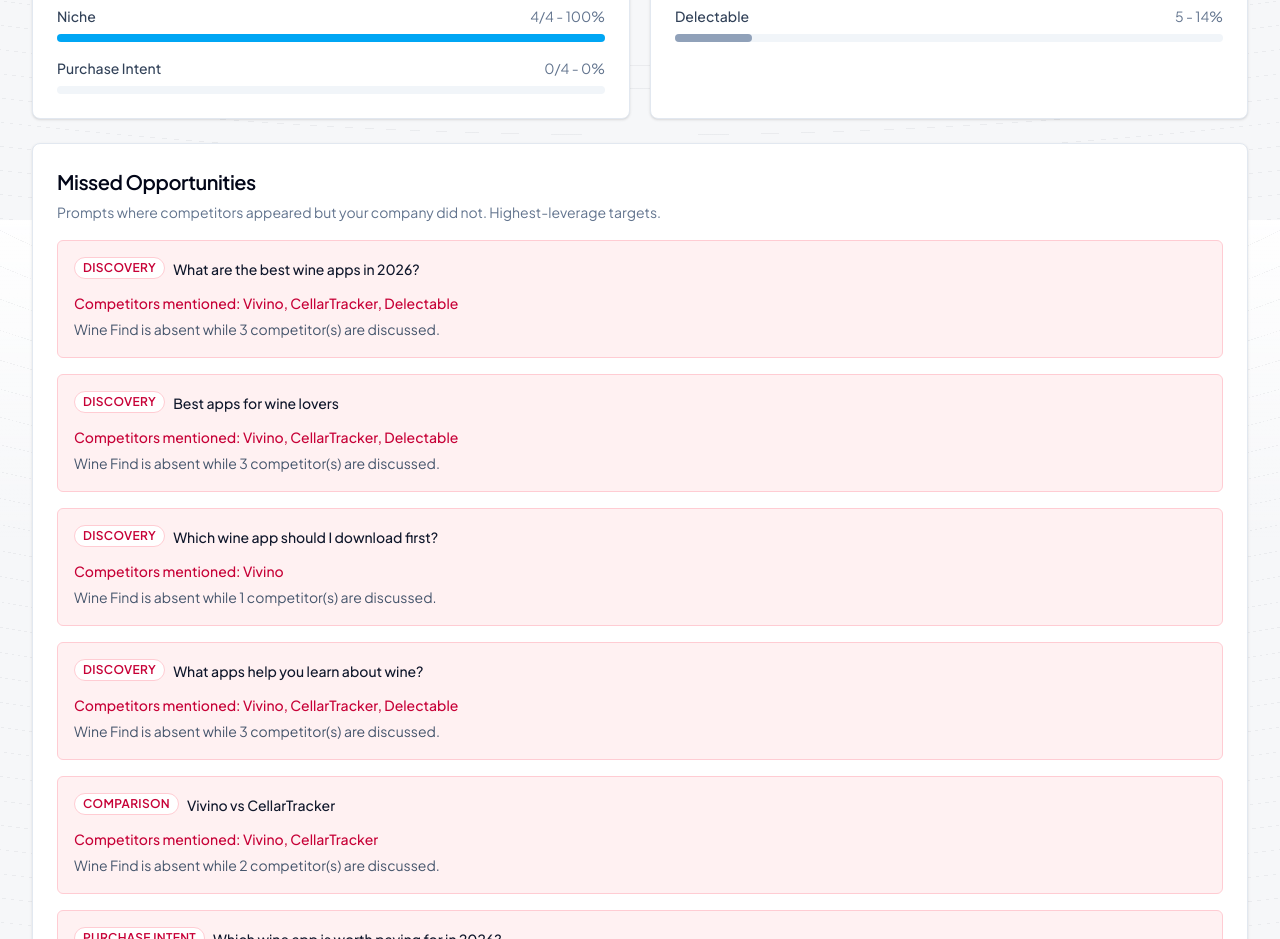
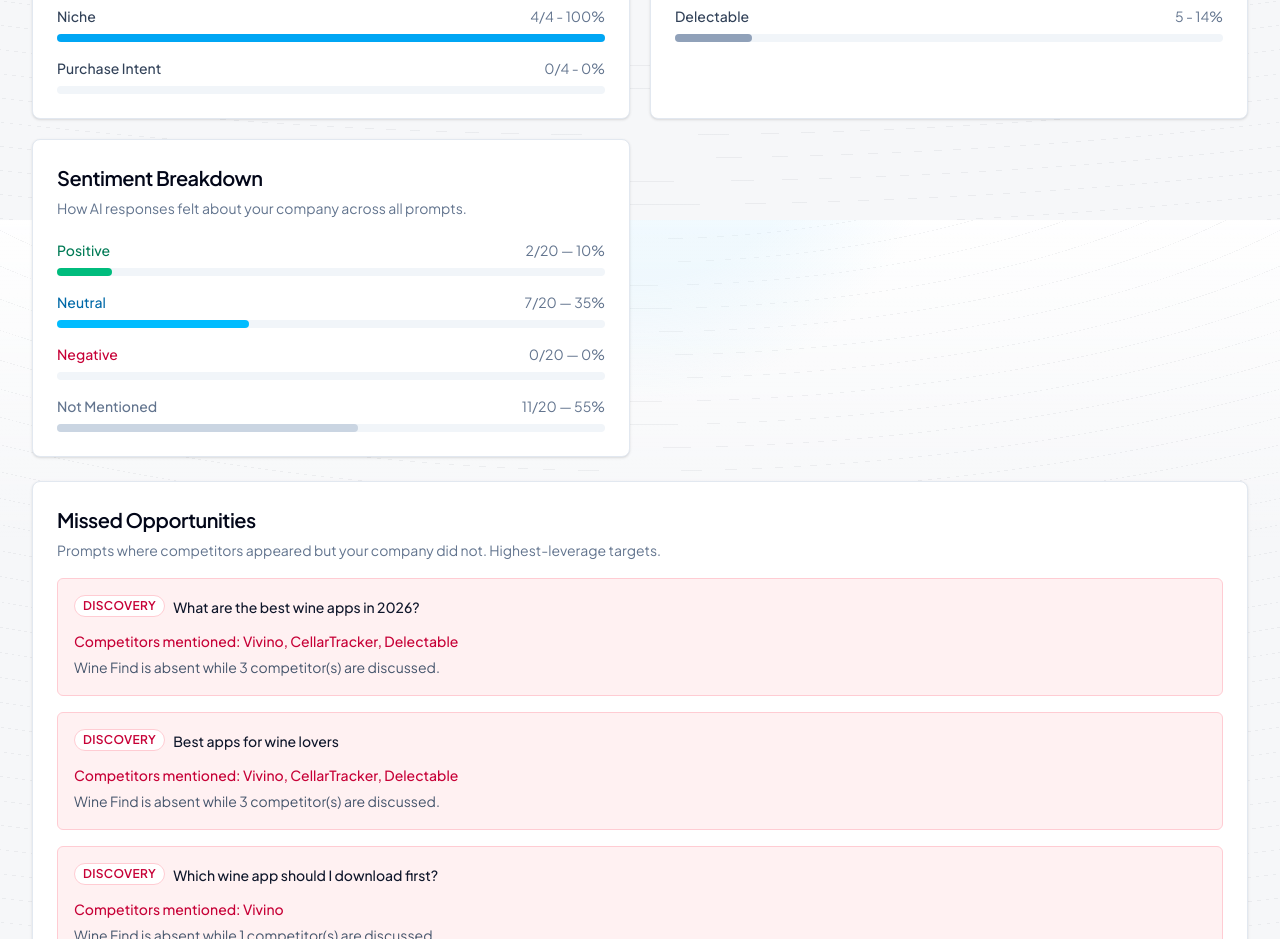
Before and after one commit to StanfordCS194/spr26-Team-23, a Next.js app in the folder app/: page /dashboard in a window 1280 px wide. Shown: the part 1380-2319 px from the top of the page. Built offline with nearby package versions, Linux system fonts and the light colour scheme; no server answers.

Commit message:
add SentimentChart to dashboard

```diff
--- a/app/components/TunnelDashboard.tsx
+++ b/app/components/TunnelDashboard.tsx
@@ -5,6 +5,7 @@
 import { LlmsTxtPanel } from "./LlmsTxtPanel";
 import { CategoryBreakdown } from "./CategoryBreakdown";
 import { CompetitorComparison } from "./CompetitorComparison";
+import { SentimentChart } from "./SentimentChart";
 import { MetricCard } from "./MetricCard";
 import { MissedOpportunities } from "./MissedOpportunities";
 import { PositioningSummary } from "./PositioningSummary";
@@ -106,6 +107,7 @@
         <section className="grid gap-5 md:grid-cols-2">
           <CategoryBreakdown visibilityByCategory={stats.visibilityByCategory} />
           <CompetitorComparison stats={stats} />
+          <SentimentChart analyses={data.promptAnalyses} />
         </section>
 
         <MissedOpportunities stats={stats} />
```
